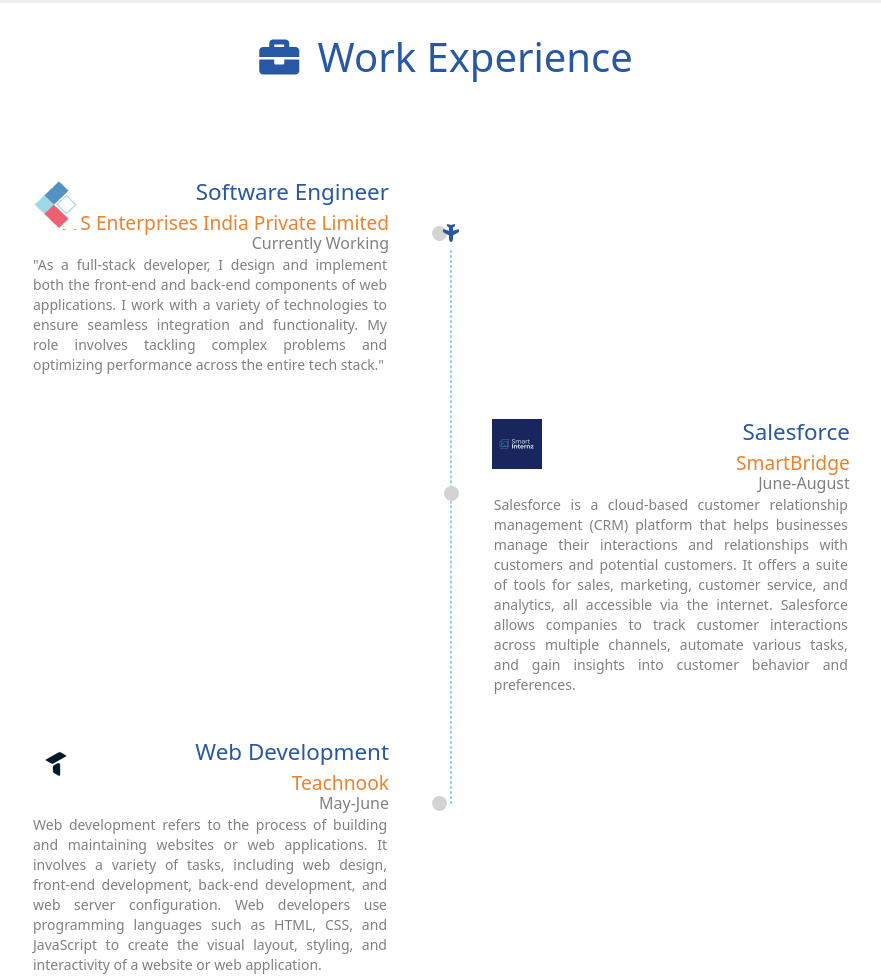
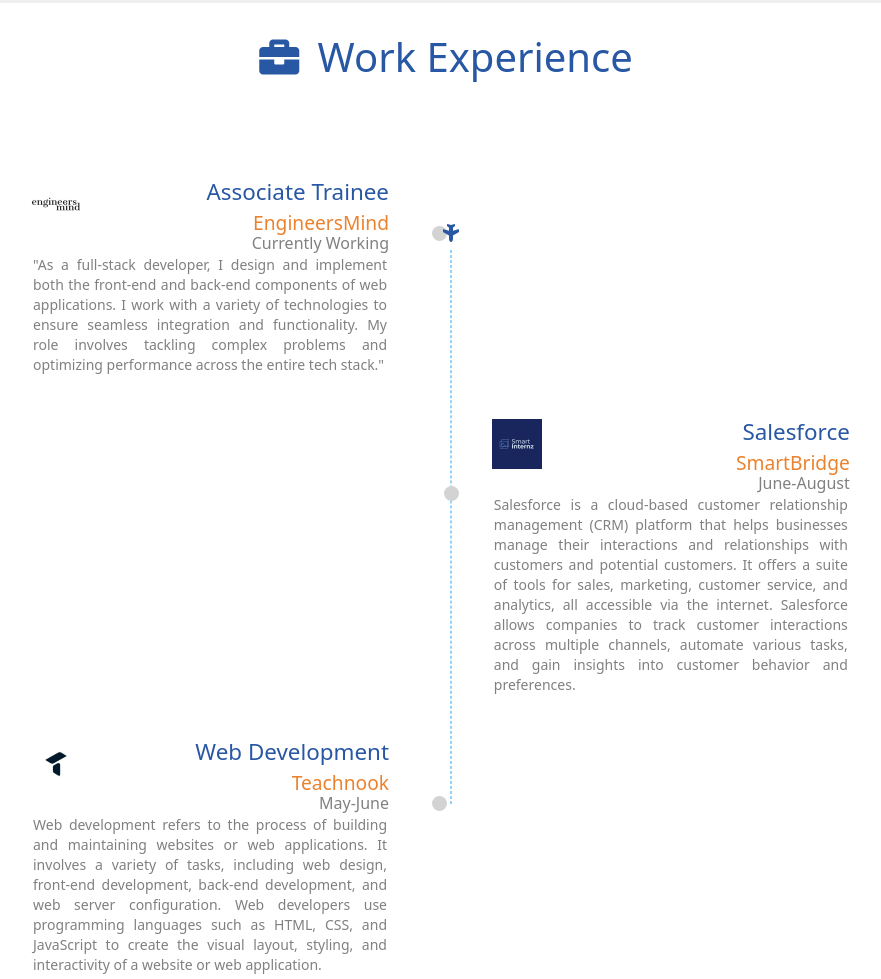
Before and after one commit to PrakashPramanik/PortFolio, a plain HTML site: page index.html in a window 1280 px wide. Shown: the part 1757-2736 px from the top of the page, without its empty margins (190-1071 px from the left). Drawn offline with nearby package versions, Linux system fonts and the light colour scheme.

Commit message:
Updated index.html and added engminds.jpeg

```diff
--- a/index.html
+++ b/index.html
@@ -270,10 +270,10 @@
                 <div class="timeline-box ">
                     <div class="timeline-container">
                         <div class="timeline-logo">
-                            <img src="vts.jpeg">
+                            <img src="engminds.jpeg">
                         </div>
-                        <h3 class="experience-designation  m0 m-blue"> Software Engineer </h3>
-                        <h4 class="experience-company-name"> VTS Enterprises India Private Limited </h4>
+                        <h3 class="experience-designation  m0 m-blue"> Associate Trainee </h3>
+                        <h4 class="experience-company-name"> EngineersMind </h4>
                         <h5 class="experience-duration m0"> Currently Working </h5>
 
                         <p class="experience-description text-align-justify"> "As a full-stack developer, I design and implement both the front-end and back-end components of web applications. I work with a variety of technologies to ensure seamless integration and functionality. My role involves tackling complex problems and optimizing performance across the entire tech stack." </p>
```
Also changed, not shown: engminds.jpeg (added).
